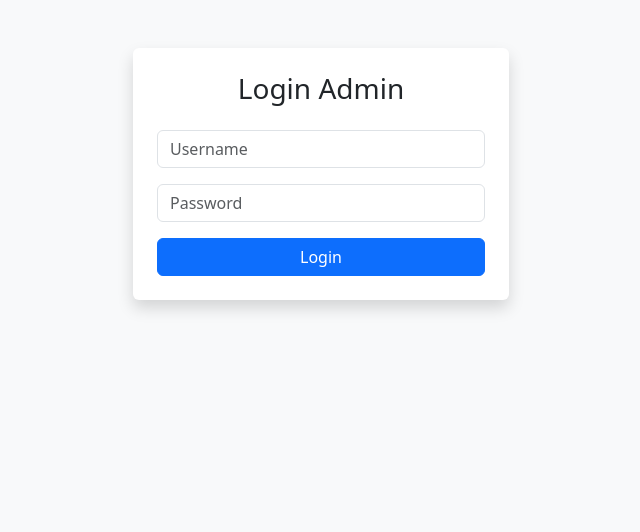
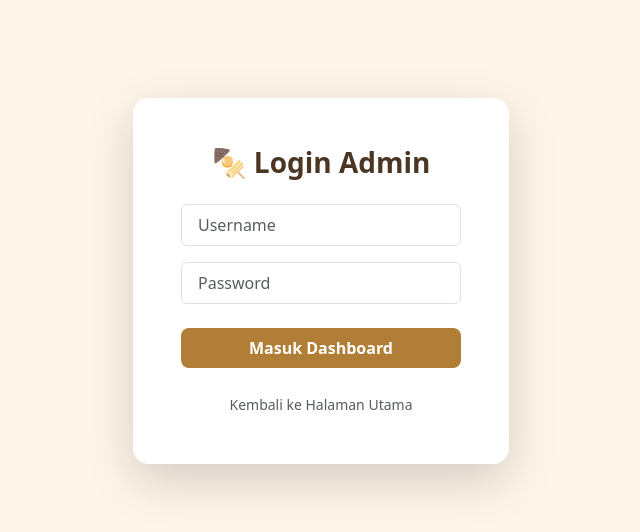
Before and after one commit to nnsinaga17/De-sate-company, a PHP site: page /login.php in a window 1280 px wide. Shown: the top 532 px of the page, without its empty margins (319-959 px from the left). Run offline with PHP 8.4, Linux system fonts and the light colour scheme.

Commit message:
Update session handling untuk hosting

```diff
--- a/admin-dashboard.php
+++ b/admin-dashboard.php
@@ -1,4 +1,9 @@
 <?php
+// Tambahkan ini agar session disimpan di folder temp milikmu sendiri
+if (!is_dir('session_tmp')) {
+    mkdir('session_tmp', 0777, true);
+}
+session_save_path(__DIR__ . '/session_tmp');
 session_start();
 // Cek Login
 if(!isset($_SESSION['login'])) {
--- a/login.php
+++ b/login.php
@@ -19,7 +19,13 @@ if(isset($_POST['login'])) {
     $query = mysqli_query($koneksi, "SELECT * FROM admin WHERE username='$username' AND password='$password'");
 
     if(mysqli_num_rows($query) > 0) {
+        $data = mysqli_fetch_assoc($query); // Ambil spesifik data admin yang login
+
+        // Simpan sesi login dan ID Admin
         $_SESSION['login'] = true;
+        $_SESSION['admin_id'] = $data['admin_id']; // Super penting untuk relasi tambah menu!
+        $_SESSION['username'] = $data['username']; // Disimpan biar nanti bisa panggil nama di dashboard
+
         header("Location: admin-dashboard.php");
         exit;
     } else {
@@ -33,25 +39,48 @@ if(isset($_POST['login'])) {
 <head>
     <meta charset="UTF-8">
     <meta name="viewport" content="width=device-width, initial-scale=1.0">
-    <title>Login Admin</title>
+    <title>Login Admin - De'Sate</title>
     <link href="asset/css/bootstrap.min.css" rel="stylesheet">
+    <style>
+        :root {
+            --primary-color: #b07e37;
+            --dark-color: #4a3623;
+        }
+        body {
+            background-color: #fff6eb;
+        }
+        .btn-custom {
+            background-color: var(--primary-color);
+            color: white;
+            border: none;
+            transition: 0.3s;
+        }
+        .btn-custom:hover {
+            background-color: var(--dark-color);
+            color: white;
+        }
+    </style>
 </head>
-<body class="bg-light">
-    <div class="container mt-5" style="max-width: 400px;">
-        <form method="POST" class="p-4 bg-white shadow rounded">
-            <h3 class="text-center mb-4">Login Admin</h3>
+<body>
+    <div class="container mt-5" style="max-width: 400px; padding-top: 50px;">
+        <form method="POST" class="p-5 bg-white shadow-lg rounded-4 text-center">
+            <h3 class="mb-4 fw-bold" style="color: var(--dark-color);">🍢 Login Admin</h3>
 
             <?php if($error) : ?>
-                <div class='alert alert-danger'>Username atau Password salah!</div>
+                <div class='alert alert-danger small py-2'>Username atau Password salah!</div>
             <?php endif; ?>
 
-            <div class="mb-3">
-                <input type="text" name="username" class="form-control" placeholder="Username" required>
+            <div class="mb-3 text-start">
+                <input type="text" name="username" class="form-control px-3 py-2" placeholder="Username" required>
             </div>
-            <div class="mb-3">
-                <input type="password" name="password" class="form-control" placeholder="Password" required>
+            <div class="mb-4 text-start">
+                <input type="password" name="password" class="form-control px-3 py-2" placeholder="Password" required>
             </div>
-            <button type="submit" name="login" class="btn btn-primary w-100">Login</button>
+            <button type="submit" name="login" class="btn btn-custom w-100 py-2 fw-bold rounded-3">Masuk Dashboard</button>
+
+            <div class="mt-4">
+                <a href="index.php" class="text-muted small text-decoration-none">Kembali ke Halaman Utama</a>
+            </div>
         </form>
     </div>
 </body>
--- a/logout.php
+++ b/logout.php
@@ -2,6 +2,7 @@
 session_start();
 session_unset();
 session_destroy();
-header("Location: http://localhost/sate/login.php");
+
+header("Location: login.php");
 exit;
 ?>
```
